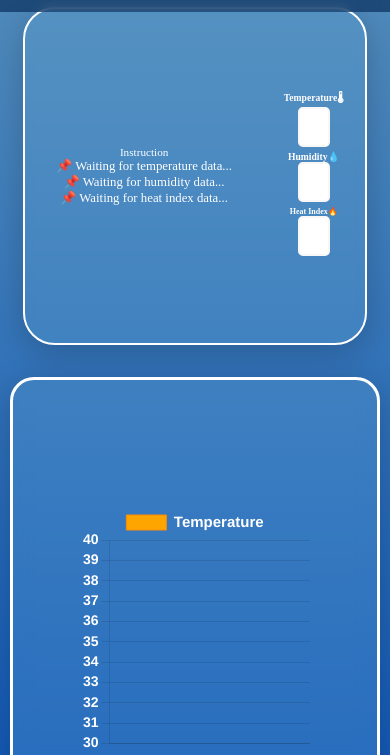
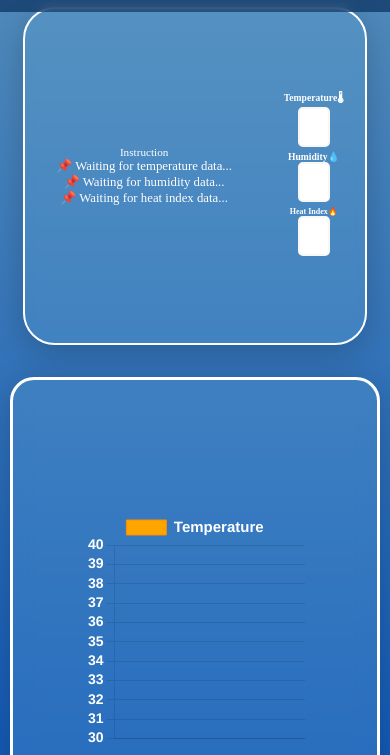
Before and after one commit to PranavHendre02/Weather-Project, a website: page index.html in a window 390 px wide. Shown: the part 89-844 px from the top of the page. Drawn offline with nearby package versions, Linux system fonts and the light colour scheme; no server answers.

Commit message:
minor update

```diff
--- a/style.css
+++ b/style.css
@@ -380,8 +380,8 @@ h2 {
     }
 
     canvas {
-        width: 230px;
-        height: 250px;
+        width: 220px;
+        height: 240px;
     }
 
     .sub_instruction {
```
